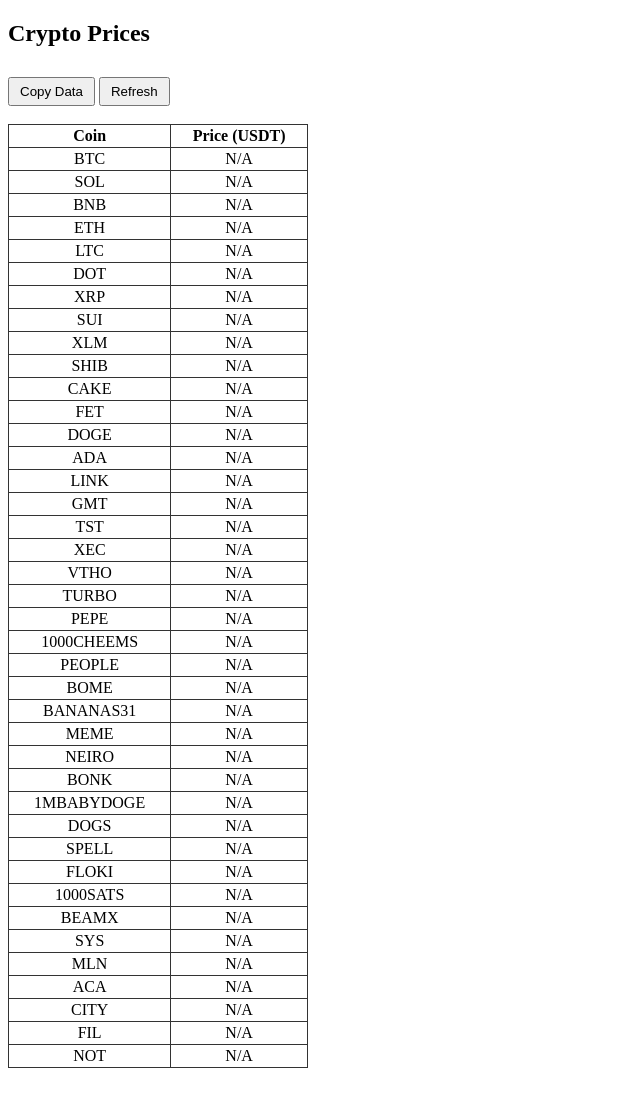
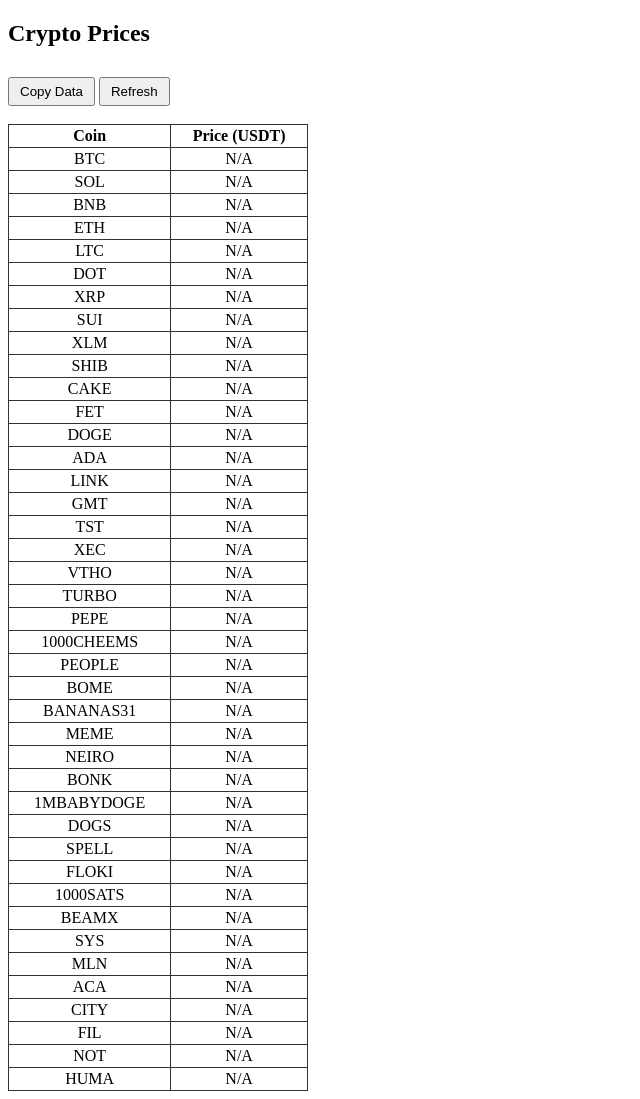
Before and after one commit to ammadahmed146/BNB-Cal, a plain HTML site: page index.html in a window 1280 px wide. Shown: the whole page, without its empty margins (0-640 px from the left). Before the commit the page ends 1076 px from the top, so only its background shows below. Drawn offline with Linux system fonts and the light colour scheme; no server answers.

Commit message:
Update index.html

```diff
--- a/index.html
+++ b/index.html
@@ -31,7 +31,7 @@ const coins = [
 "BTC","SOL","BNB","ETH","LTC","DOT","XRP","SUI","XLM","SHIB",
 "CAKE","FET","DOGE","ADA","LINK","GMT","TST","XEC","VTHO","TURBO",
 "PEPE","1000CHEEMS","PEOPLE","BOME","BANANAS31","MEME","NEIRO","BONK",
-"1MBABYDOGE","DOGS","SPELL","FLOKI","1000SATS","BEAMX","SYS","MLN","ACA","CITY","FIL","NOT"
+"1MBABYDOGE","DOGS","SPELL","FLOKI","1000SATS","BEAMX","SYS","MLN","ACA","CITY","FIL","NOT","HUMA"
 ];
 
 const symbols = coins.map(coin => coin + "USDT");
```
